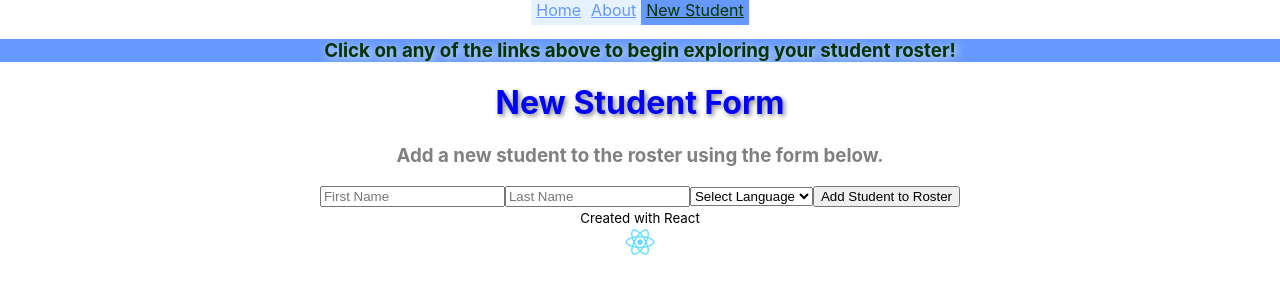
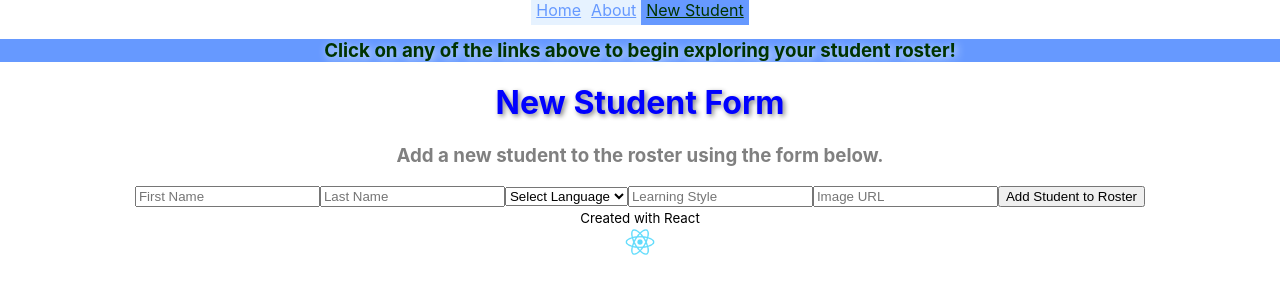
Before and after one commit to clozzi/attendance-app, a React (Create React App) app: page /newStudentForm in a window 1280 px wide. Shown: the top 300 px of the page. Built offline with nearby package versions, Linux system fonts and the light colour scheme; data requests are answered from the project's data file.

Commit message:
added language and learningStyle to form

```diff
--- a/db.json
+++ b/db.json
@@ -34,6 +34,13 @@
       "language": "Spoken",
       "learningStyle": "Auditory",
       "image": "https://cdn.pixabay.com/photo/2017/08/25/09/36/dog-2679538_640.jpg"
+    },
+    {
+      "id": 6,
+      "name": "dsada fdsfs",
+      "language": "Javascript",
+      "learningStyle": "vsf",
+      "image": "jlkjl"
     }
   ]
 }
--- a/src/NewStudentForm.js
+++ b/src/NewStudentForm.js
@@ -6,6 +6,8 @@ function NewStudentForm() {
     const [firstName, setFirstName] = useState("");
     const [lastName, setLastName] = useState("");
     const [language, setLanguage] = useState("");
+    const [learningStyle, setLearningStyle] = useState("");
+    const [image, setImage] = useState("");
 
     function handleFirstName(e) {
         setFirstName(e.target.value)
@@ -19,6 +21,14 @@ function NewStudentForm() {
         setLanguage(e.target.value)
     }
 
+    function handleLearningStyle(e) {
+        setLearningStyle(e.target.value)
+    }
+
+    function handleImage(e) {
+        setImage(e.target.value)
+    }
+
     function handleAddStudent(e) {
         e.preventDefault();
         if (firstName.length > 0 && lastName.length > 0) {
@@ -28,7 +38,9 @@ function NewStudentForm() {
             const newStudent = {
                 id: id,
                 name: joinedName,
-                language: language
+                language: language,
+                learningStyle: learningStyle,
+                image: image
             }
             fetch("http://localhost:3000/students", {
                 method: "POST",
@@ -42,6 +54,8 @@ function NewStudentForm() {
             setFirstName("");
             setLastName("");
             setLanguage("");
+            setLearningStyle("");
+            setImage("");
         } else {
             alert ("Students must have a name!")
         }
@@ -60,6 +74,8 @@ function NewStudentForm() {
                     <option value="Python">Python</option>
                     <option value="Spoken">Spoken</option>
                 </select>
+                <input type="text" value={learningStyle} onChange={handleLearningStyle} placeholder="Learning Style" />
+                <input type="text" value={image} onChange={handleImage} placeholder="Image URL" />
                 <button type="submit">Add Student to Roster</button>
             </form>
         </>
```
